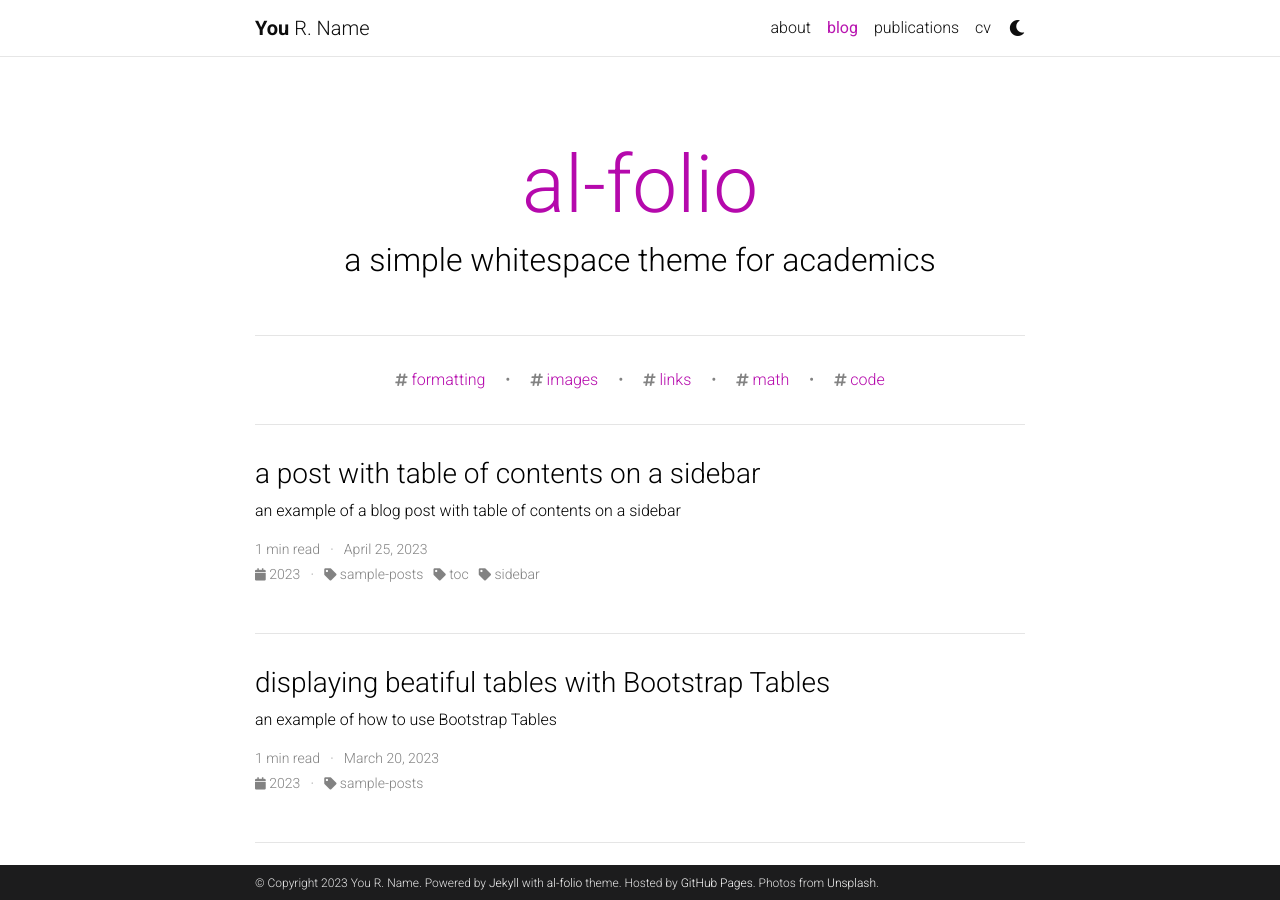
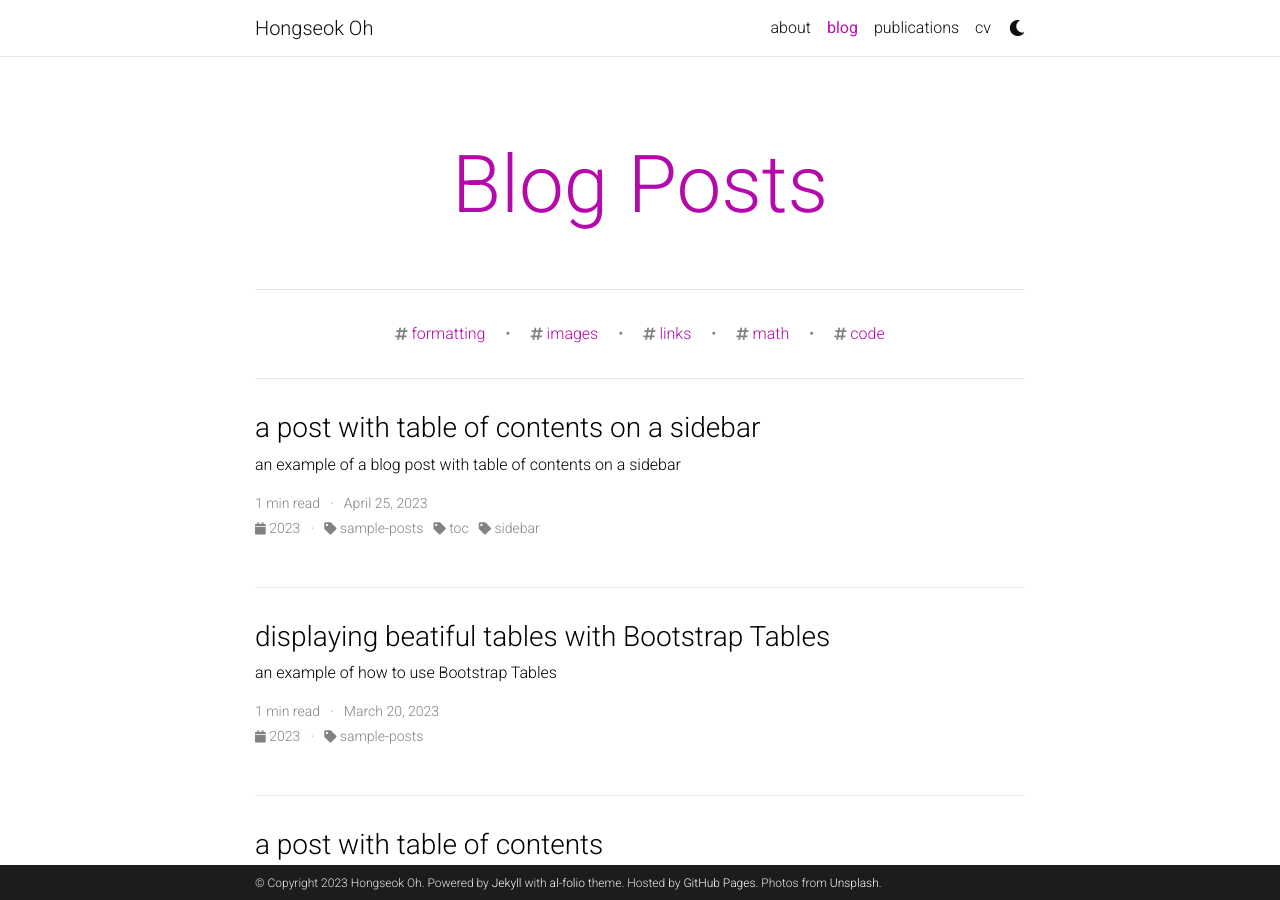
Before and after one commit to larocaroja/larocaroja.github.io, a Jekyll site: the page built from blog/index.html, in a window 1280 px wide and 900 px high. Built offline with Jekyll 4.4.1, drawn with Linux system fonts in a browser that asks for light colours; the list of posts is cut into pages by our own code; comment, search, counter and statistics services are not loaded; a style sheet for code colours, icons or effects is not loaded.

Commit message:
init config

```diff
--- a/_config.yml
+++ b/_config.yml
@@ -2,11 +2,11 @@
 # Site settings
 # -----------------------------------------------------------------------------
 
-title: blank # the website title (if blank, full name will be used instead)
-first_name: You
-middle_name: R.
-last_name: Name
-email: you@example.com
+title: Hongseok Oh # the website title (if blank, full name will be used instead)
+first_name: Hongseok
+middle_name:
+last_name: Oh
+email: h1oh@ucsd.edu
 description: > # the ">" symbol means to ignore newlines until "footer_text:"
   A simple, whitespace theme for academics. Based on [*folio](https://github.com/bogoli/-folio) design.
 footer_text: >
@@ -18,8 +18,8 @@
 lang: en # the language of your site (for example: en, fr, cn, ru, etc.)
 icon: ⚛️  # the emoji used as the favicon (alternatively, provide image name in /assets/img/)
 
-url: https://alshedivat.github.io # the base hostname & protocol for your site
-baseurl: /al-folio # the subpath of your site, e.g. /blog/
+url: https://larocaroja.github.io # the base hostname & protocol for your site
+baseurl: # the subpath of your site, e.g. /blog/
 last_updated: false # set to true if you want to display last updated in the footer
 impressum_path:  # set to path to include impressum link in the footer, use the same path as permalink in a page, helps to conform with EU GDPR
 
@@ -32,10 +32,10 @@
 highlight_theme_dark: native    # https://github.com/jwarby/jekyll-pygments-themes
 
 # repo color theme
-repo_theme_light: default       # https://github.com/anuraghazra/github-readme-stats/blob/master/themes/README.md
-repo_theme_dark: dark           # https://github.com/anuraghazra/github-readme-stats/blob/master/themes/README.md
+repo_theme_light: light       # https://github.com/anuraghazra/github-readme-stats/blob/master/themes/README.md
+repo_theme_dark: default           # https://github.com/anuraghazra/github-readme-stats/blob/master/themes/README.md
 repo_trophies:
-  enabled: true
+  enabled: false
   theme_light: flat    # https://github.com/ryo-ma/github-profile-trophy
   theme_dark: gitdimmed  # https://github.com/ryo-ma/github-profile-trophy
 
@@ -71,11 +71,11 @@
 # Social integration
 # -----------------------------------------------------------------------------
 
-github_username: # your GitHub user name
+github_username: larocaroja # your GitHub user name
 gitlab_username: # your GitLab user name
 twitter_username: # your Twitter handle
 mastodon_username: # your mastodon instance+username in the format instance.tld/@username
-linkedin_username: # your LinkedIn user name
+linkedin_username: hongseok-oh-6a619419a # your LinkedIn user name
 telegram_username: # your Telegram user name
 scholar_userid: # your Google Scholar ID
 semanticscholar_id: # your Semantic Scholar ID
@@ -105,7 +105,7 @@
 discord_id: # your discord id (18-digit unique numerical identifier)
 
 contact_note: >
-  You can even add a little note about which of these is the best way to reach you.
+#  You can even add a little note about which of these is the best way to reach you.
 
 # -----------------------------------------------------------------------------
 # Analytics and search engine verification
@@ -121,9 +121,9 @@
 # Blog
 # -----------------------------------------------------------------------------
 
-blog_name: al-folio # blog_name will be displayed in your blog page
+blog_name: Blog Posts # blog_name will be displayed in your blog page
 blog_nav_title: blog # your blog must have a title for it to be displayed in the nav bar
-blog_description: a simple whitespace theme for academics
+blog_description: # a simple whitespace theme for academics
 permalink: /blog/:year/:title/
 
 # Pagination
@@ -159,7 +159,7 @@
 # you can display them in your blog by adding a link to the RSS feed.
 external_sources:
   - name: medium.com
-    rss_url: https://medium.com/@al-folio/feed
+    rss_url: https://medium.com/@hongseok.oh/feed
 
 # -----------------------------------------------------------------------------
 # Collections
@@ -269,8 +269,8 @@
 
 scholar:
 
-  last_name: [Einstein]
-  first_name: [Albert, A.]
+  last_name: [Oh]
+  first_name: [Hongseok, H.]
 
   style: apa
   locale: en
@@ -321,7 +321,7 @@
 # -----------------------------------------------------------------------------
 
 imagemagick:
-  enabled: true # enables responsive images for your site (recommended, see https://github.com/alshedivat/al-folio/issues/537)
+  enabled: false # enables responsive images for your site (recommended, see https://github.com/alshedivat/al-folio/issues/537)
   widths:
     - 480
     - 800
```
